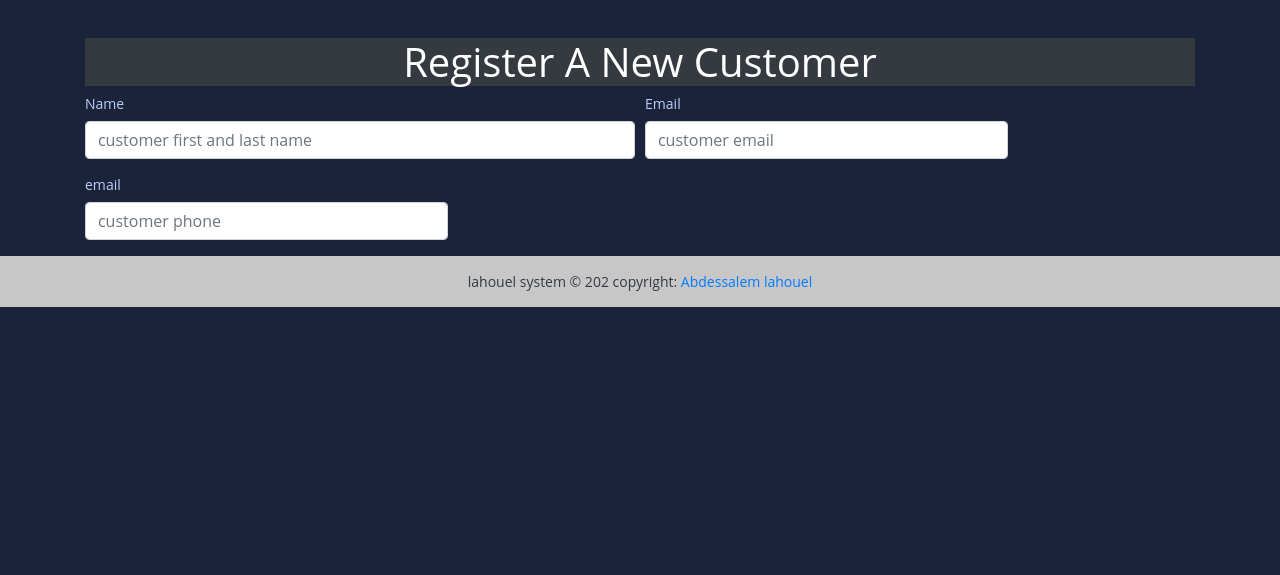
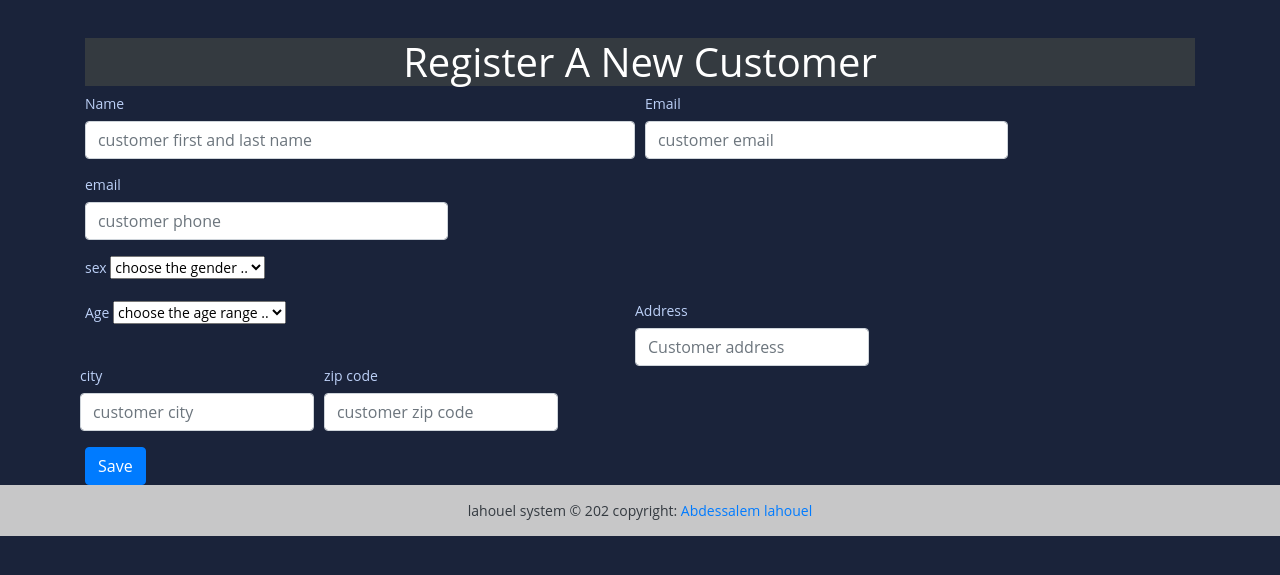
Before and after one commit to Abdessalem16/site-web-facturation-, a Django app: template templates/add_customer.html in a window 1280 px wide. Shown: the part 53-628 px from the top of the page. Run offline with Django 5.2, Linux system fonts and the light colour scheme; the template is opened without the code that fills it, so the values that code supplies are empty.

Commit message:
ajouter function add_customer et complet son page html

```diff
--- a/fact_app/urls.py
+++ b/fact_app/urls.py
@@ -1,6 +1,8 @@
 from django.urls import path
-from .views import HomeView
+from . import views
 
 urlpatterns = [
-    path('', HomeView.as_view(), name='home'),
+    path('', views.HomeView.as_view(), name='home'),
+    path('add-customer', views.AddCustomerView, name='add-customer'),
+
 ]
--- a/fact_app/views.py
+++ b/fact_app/views.py
@@ -24,3 +24,9 @@ class HomeView(View):
         }
 
         return render(request, self.template_name, context)
+class AddCustomerView(View):
+    template_name='add_customer.html'
+    def get(self, request, *args,**kwargs):
+        return render(request, self.template_name)
+    def post(self, request, *args,**kwargs):
+            return render(request, self.template_name)
--- a/templates/add_customer.html
+++ b/templates/add_customer.html
@@ -18,6 +18,44 @@
         <input name="phone" type="email" class="form-control" id="phone" placeholder="customer phone">
     </div>
     </div>
+    <div class="form-row">
+        <div class="form-group col-md-6">
+            <label for="sex">sex</label>
+            <select name="sex" id="sex">
+                <option> choose the gender ..</option>
+                <option value="M">Male</option>
+                <option value="F">Feminine</option>
+            </select>
+        </div>
+    </div>
+    <div class="form-row">
+        <div class="form-group col-md-6">
+            <label for="sex">Age</label>
+            <select name="age" id="age">
+                <option> choose the age range ..</option>
+                <option value="0-15">0-15</option>
+                <option value="0-15">15-25</option>
+            </select>
+        </div>
+        <div class="form-row">
+            <div class="form-goup">
+                <label for="addres">Address</label>
+                <input type="text" required class="form-control" id="address" placeholder="Customer address">
+            </div>
+        </div>
+        <div class="form-row">
+            <div class="form-group col-md-6">
+        <label for="city">city</label>
+        <input name="city" type="text" class="form-control" id="email" placeholder="customer city">
+    </div>
+     <div class="form-group col-md-6">
+        <label for="zip">zip code </label>
+        <input name="zip" type="text"  required class="form-control" id="email" placeholder="customer zip code">
+    </div>
+        </div>
+    </div>
+
+    <button type="submit" class="btn btn-primary"> Save </button>
 </form>
 
 {% endblock content%}
```
